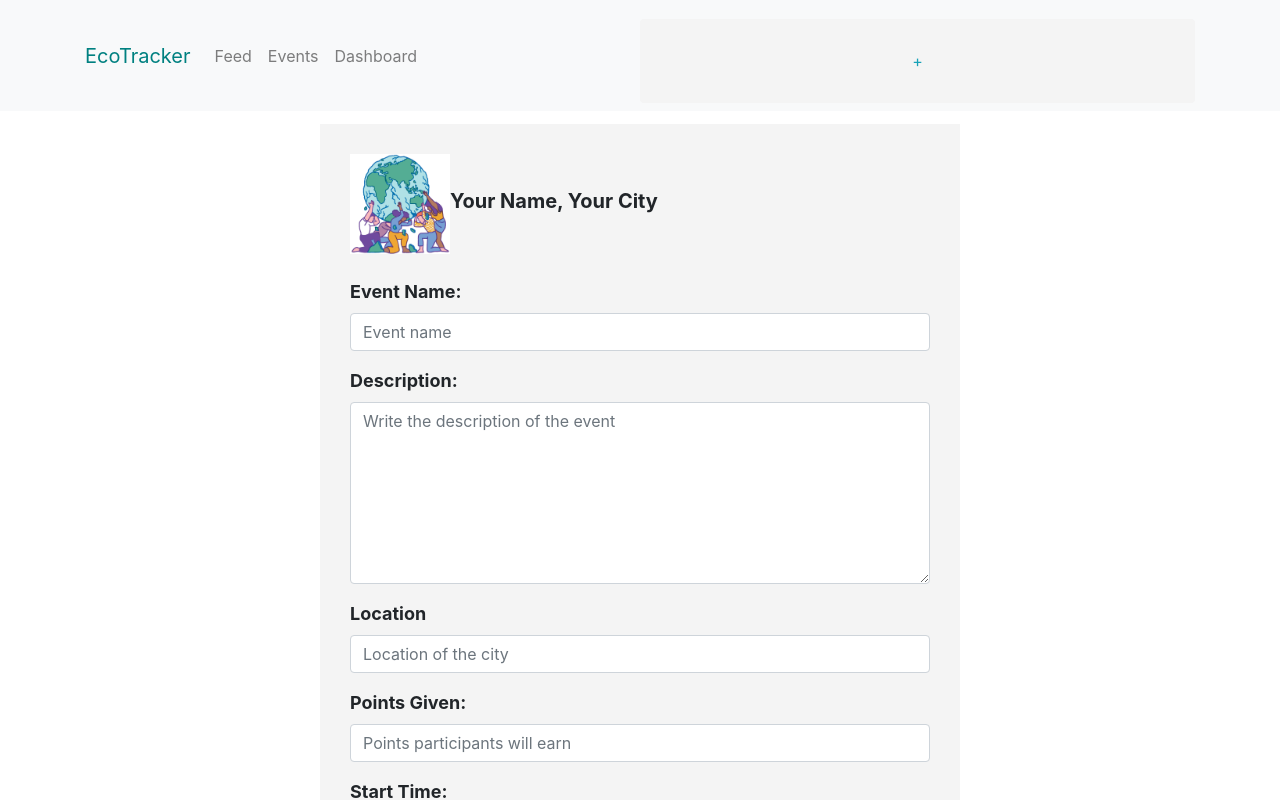
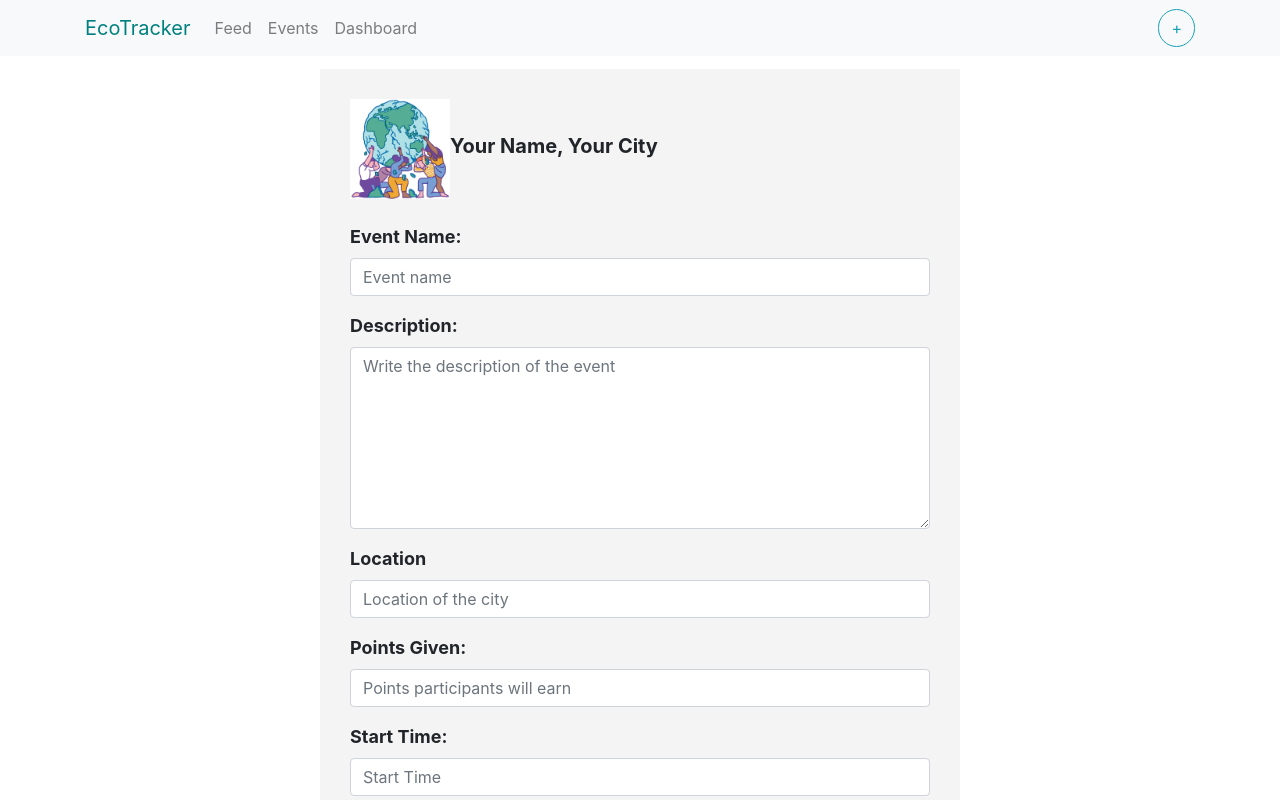
Before and after one commit to Shristi321/CleanTechHack, a React (Create React App) app in the folder cleantechhack/: page /addevent in a window 1280 px wide. Shown: the top 800 px of the page. Built offline with nearby package versions, Linux system fonts and the light colour scheme.

Commit message:
plus sign

```diff
--- a/cleantechhack/src/Addevent.js
+++ b/cleantechhack/src/Addevent.js
@@ -23,7 +23,7 @@ const Addevent = () => {
                     <Nav.Link href="/dashboard">Dashboard</Nav.Link>
                     </Nav>
                     </Navbar.Collapse>
-                    <Button className='ml-auto addpost' inline variant="outline-info" href="/login">+</Button>
+                    <Button className='ml-auto addpostbutton' inline variant="outline-info" href="/addpost">+</Button>
                 </Container>
             </Navbar>
         <div className="addpost">
--- a/cleantechhack/src/Addpost.js
+++ b/cleantechhack/src/Addpost.js
@@ -51,11 +51,6 @@ const Addpost = () => {
     if (type) {
       options = type.map((el) => <option key={el}>{el}</option>);
     }
-
-
-
-
-
 
     const MY_DOMAIN = 'http://localhost:3000'
     if (type) {
@@ -145,7 +140,7 @@ const Addpost = () => {
                             <Nav.Link href="/dashboard">Dashboard</Nav.Link>
                             </Nav>
                             </Navbar.Collapse>
-                            <Button className='ml-auto addpost' inline variant="outline-info" href="/login">+</Button>
+                            <Button className='ml-auto addpostbutton' inline variant="outline-info" href="/addpost">+</Button>
                         </Container>
                     </Navbar>
                 <div className="addpost">
```
